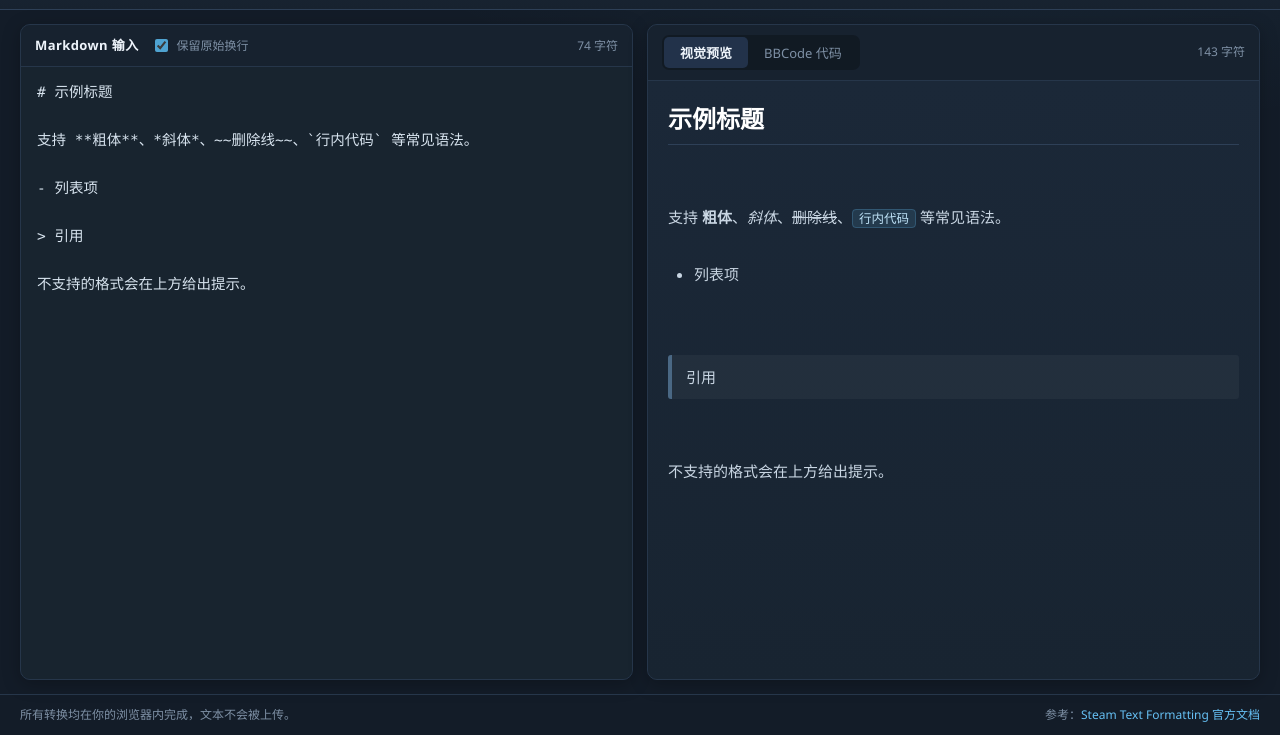
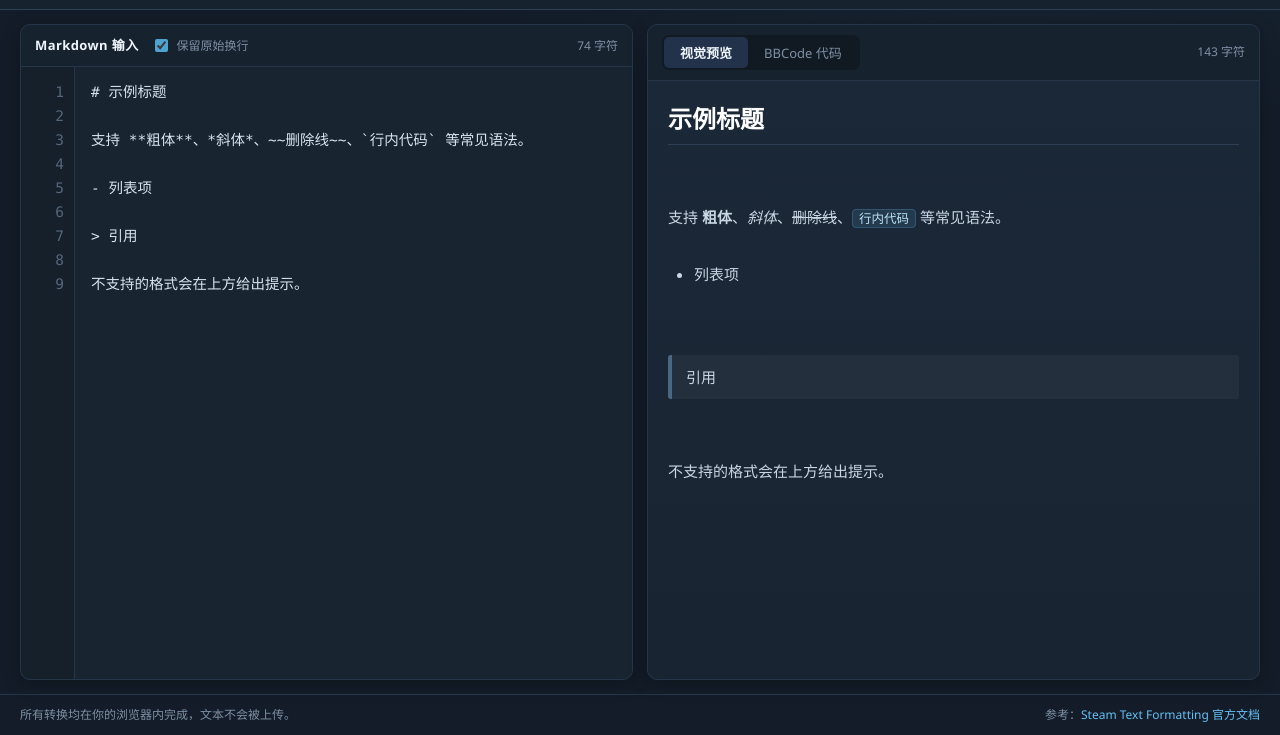
Before and after one commit to hua-zhi-wan/markdown-2-steam-comment, a plain HTML site: page index.html in a window 1280 px wide. Shown: the part 65-800 px from the top of the page. Drawn offline with Linux system fonts and the light colour scheme.

Commit message:
feat: 为 Markdown 编辑器添加行号栏及行警告标记
新增带行号的编辑器 gutter 元素，实现与输入框滚动同步
添加行警告/提示标记功能，在对应行号显示样式区分
将页脚内容包裹容器并统一使用 CSS 变量控制最大宽度
更新帮助弹窗注释说明改为直接读取 README.md 渲染

```diff
--- a/app.js
+++ b/app.js
@@ -8,6 +8,7 @@
   const $ = function (id) { return document.getElementById(id); };
 
   const input = $('md-input');
+  const gutter = $('md-gutter');
   const preview = $('preview');
   const bbcodeEl = $('bbcode');
   const warningsEl = $('warnings');
@@ -24,6 +25,38 @@
     '不支持的格式会在上方给出提示。';
 
   let lastBbcode = '';
+  let lastWarnings = [];
+
+  /* 行号栏：按行号列出数字，并在有警告 / 提示的行做标记 */
+  function renderGutter(warnings) {
+    const lines = input.value.split('\n');
+    const marks = {}; // 行号(1-based) -> { level, msgs }
+    warnings.forEach(function (w) {
+      if (!w.line) return;
+      const m = marks[w.line] || (marks[w.line] = { level: 'info', msgs: [] });
+      if (w.level === 'warning') m.level = 'warning'; // 警告优先级高于提示
+      m.msgs.push(w.message);
+    });
+
+    const html = lines.map(function (_, i) {
+      const m = marks[i + 1];
+      const cls = m ? ' class="ln has-' + m.level + '"' : ' class="ln"';
+      const data = m ? ' data-mark="1"' : '';
+      return '<div' + cls + data + '>' + (i + 1) + '</div>';
+    }).join('');
+    gutter.innerHTML = html;
+
+    const lineEls = gutter.querySelectorAll('.ln');
+    lineEls.forEach(function (el, i) {
+      const m = marks[i + 1];
+      if (m) el.title = '第 ' + (i + 1) + ' 行：' + m.msgs.join('；');
+    });
+
+    gutter.scrollTop = input.scrollTop;
+  }
+
+  /* textarea 与行号栏滚动同步 */
+  input.addEventListener('scroll', function () { gutter.scrollTop = input.scrollTop; });
 
   function renderWarnings(warnings) {
     if (!warnings.length) {
@@ -50,15 +83,19 @@
       keepLineBreaks: optBreaks.checked
     });
     lastBbcode = result.bbcode;
+    lastWarnings = result.warnings;
     preview.innerHTML = window.BBCodePreview.render(result.bbcode);
     bbcodeEl.textContent = result.bbcode;
     mdCount.textContent = input.value.length + ' 字符';
     bbCount.textContent = result.bbcode.length + ' 字符';
     renderWarnings(result.warnings);
+    renderGutter(result.warnings);
   }
 
   let timer = null;
   input.addEventListener('input', function () {
+    // 行数变化时立即刷新行号（标记沿用上一次结果），其余转换走防抖
+    if (gutter.children.length !== input.value.split('\n').length) renderGutter(lastWarnings);
     if (timer) clearTimeout(timer);
     timer = setTimeout(update, 120);
   });
--- a/index.html
+++ b/index.html
@@ -37,8 +37,11 @@
       </label>
       <span class="pane-meta" id="md-count">0 字符</span>
     </div>
-    <textarea id="md-input" spellcheck="false" autocomplete="off" autocorrect="off"
-      placeholder="在此输入或粘贴 Markdown 文本，右侧将实时显示转换结果……"></textarea>
+    <div class="editor">
+      <div class="gutter" id="md-gutter" aria-hidden="true"></div>
+      <textarea id="md-input" spellcheck="false" autocomplete="off" autocorrect="off"
+        placeholder="在此输入或粘贴 Markdown 文本，右侧将实时显示转换结果……"></textarea>
+    </div>
   </section>
 
   <!-- 右栏：预览 / 代码 -->
@@ -66,11 +69,13 @@
 </main>
 
 <footer class="footer">
+ <div class="footer-inner">
   <span>所有转换均在你的浏览器内完成，文本不会被上传。</span>
   <span>参考：<a href="https://steamcommunity.com/comment/Guide/formattinghelp" target="_blank" rel="noopener">Steam Text Formatting 官方文档</a></span>
+ </div>
 </footer>
 
-<!-- 格式说明弹窗（内容由 help-content.js 提供，来源为 README.md） -->
+<!-- 格式说明弹窗（运行时直接读取 README.md 渲染） -->
 <div class="modal-mask hidden" id="help-modal">
   <div class="modal">
     <div class="modal-head">
--- a/styles.css
+++ b/styles.css
@@ -19,6 +19,7 @@
   --info-bg: rgba(95, 176, 216, 0.08);
   --info-border: rgba(95, 176, 216, 0.35);
   --danger: #d96b6b;
+  --content-max-width: 1600px;
   --mono: "Cascadia Code", "JetBrains Mono", Consolas, "Courier New", monospace;
   --sans: "Segoe UI", "Microsoft YaHei", "PingFang SC", system-ui, -apple-system, sans-serif;
 }
@@ -58,7 +59,7 @@ body {
   justify-content: space-between;
   gap: 16px;
   width: 100%;
-  max-width: 1600px;
+  max-width: var(--content-max-width);
   margin: 0 auto;
   padding: 12px 20px;
   flex-wrap: wrap;
@@ -129,7 +130,7 @@ body {
   grid-template-columns: minmax(0, 1fr) minmax(0, 1fr);
   gap: 14px;
   width: 100%;
-  max-width: 1600px;
+  max-width: var(--content-max-width);
   margin: 0 auto;
   padding: 14px 20px;
   min-height: 0;
@@ -176,9 +177,45 @@ body {
 }
 .opt input { accent-color: var(--accent); cursor: pointer; }
 
+/* ========== 带行号的 Markdown 编辑器 ========== */
+.editor {
+  flex: 1;
+  display: flex;
+  min-height: 0;
+}
+
+.gutter {
+  flex: none;
+  width: 54px;
+  overflow: hidden;
+  background: #15202b;
+  border-right: 1px solid var(--border-soft);
+  padding: 14px 0;
+  font-family: var(--mono);
+  font-size: 14.5px;
+  line-height: 1.65;
+  color: #54677c;
+  text-align: right;
+  user-select: none;
+}
+.gutter .ln {
+  padding: 0 10px;
+  white-space: nowrap;
+}
+.gutter .ln.has-warning {
+  color: var(--warn);
+  background: var(--warn-bg);
+  box-shadow: inset 2px 0 0 var(--warn);
+}
+.gutter .ln.has-info {
+  color: var(--info);
+  background: var(--info-bg);
+  box-shadow: inset 2px 0 0 var(--info);
+}
+
 #md-input {
   flex: 1;
-  width: 100%;
+  min-width: 0;
   resize: none;
   border: none;
   outline: none;
@@ -421,13 +458,19 @@ body {
 
 /* ========== 页脚 ========== */
 .footer {
+  border-top: 1px solid var(--border-soft);
+  flex-shrink: 0;
+}
+.footer-inner {
   display: flex;
   justify-content: space-between;
   gap: 12px;
+  width: 100%;
+  max-width: var(--content-max-width);
+  margin: 0 auto;
   padding: 10px 20px;
   font-size: 12px;
   color: var(--text-dim);
-  border-top: 1px solid var(--border-soft);
   flex-wrap: wrap;
 }
 .footer a { color: var(--accent-2); text-decoration: none; }
```
